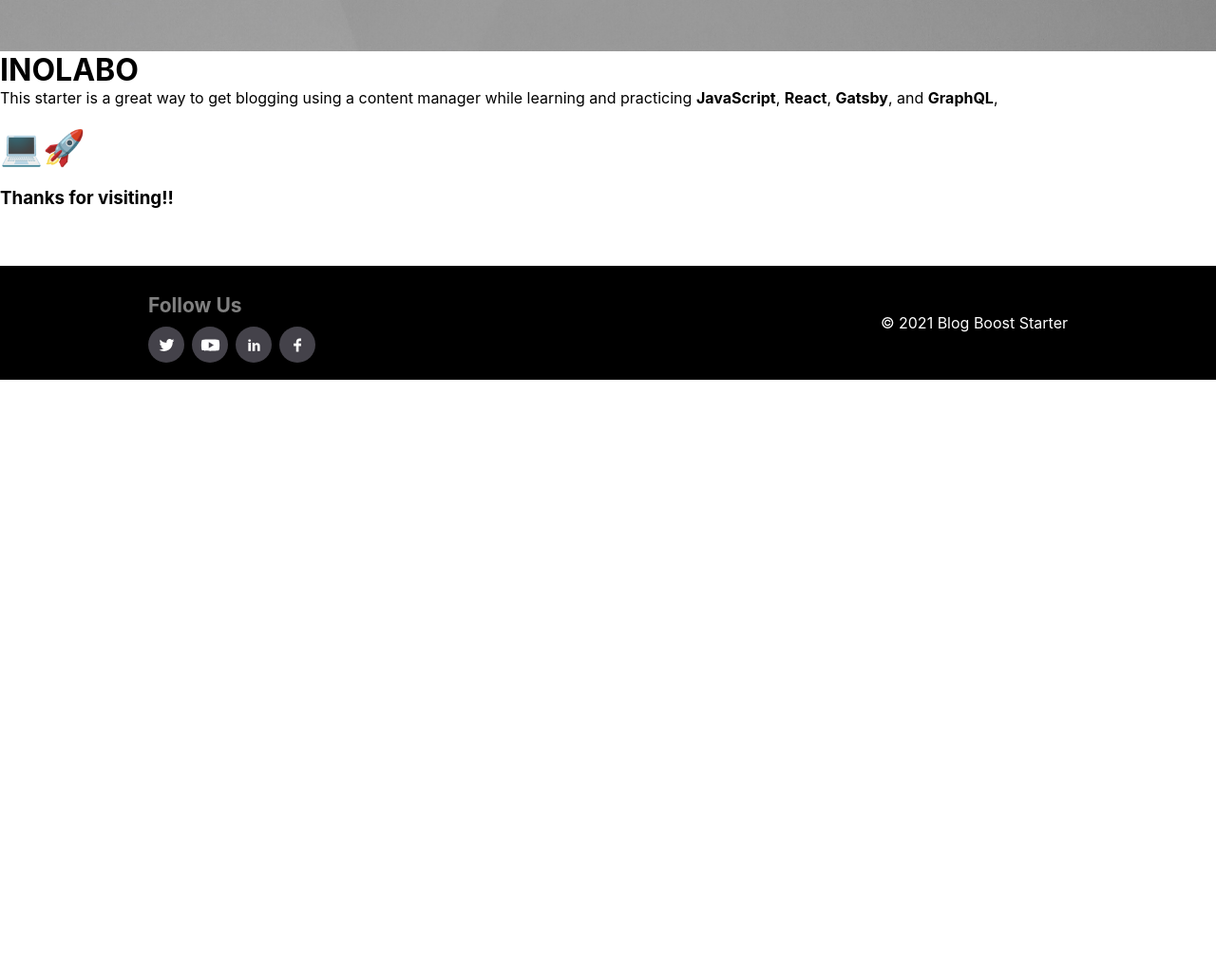
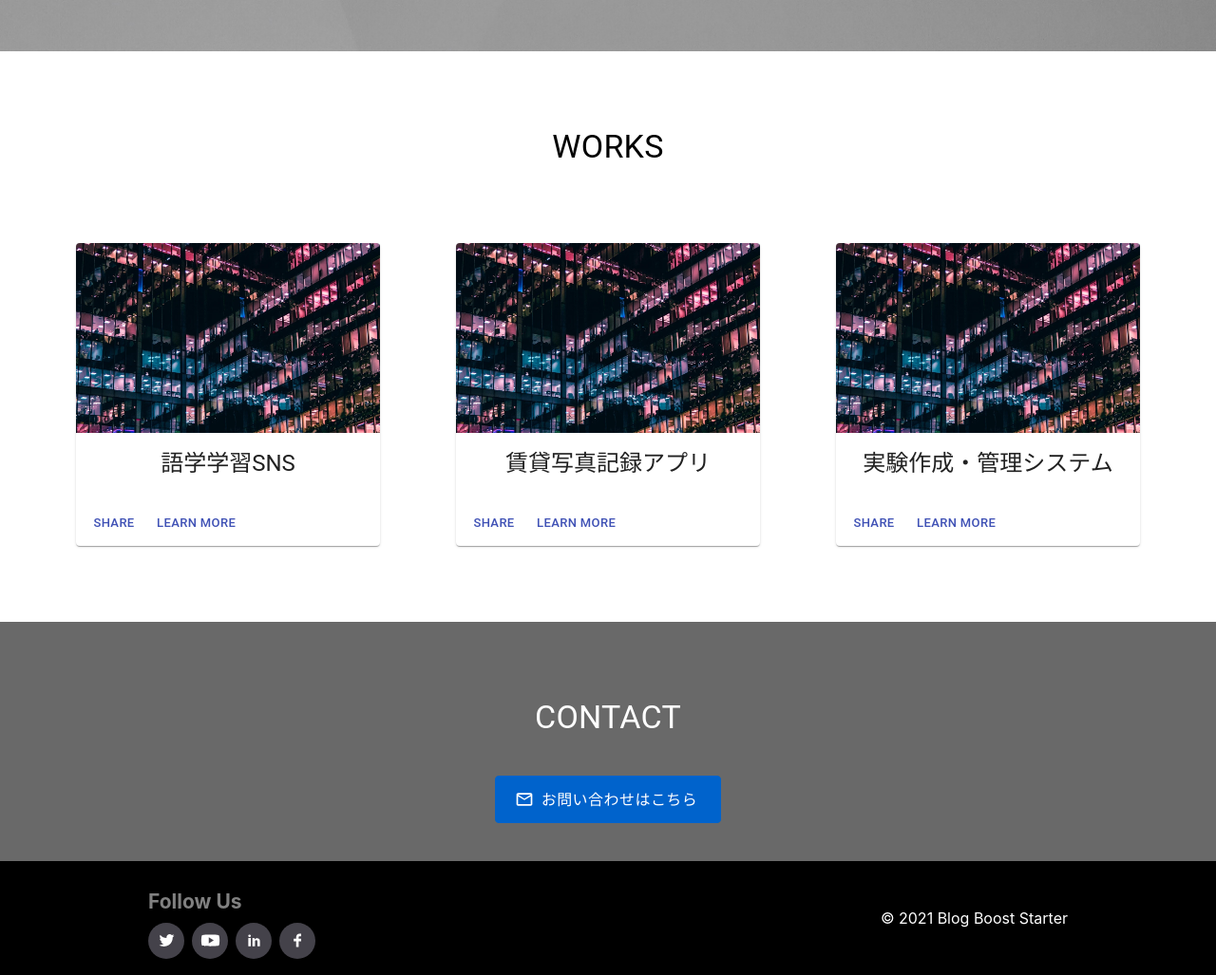
Before and after one commit to inoue0124/inolabo-hp, a Gatsby site: page / in a window 1280 px wide. Shown: the part 800-1827 px from the top of the page at 95% size. Before the commit the page ends 1200 px from the top, so only its background shows below. Built offline with nearby package versions, Linux system fonts and the light colour scheme; Gatsby itself is replaced by a stand-in of ours.

Commit message:
セクションコンポーネントを埋め込み

```diff
--- a/src/pages/index.js
+++ b/src/pages/index.js
@@ -1,10 +1,19 @@
 import React, { useState } from "react"
-
+import { makeStyles } from '@material-ui/core/styles';
 import Image from "../components/image"
 import Header from "../components/header"
 import Footer from "../components/footer"
+import SectionWorks from "../components/index/sectionWorks"
+import SectionConv from "../components/index/sectionConv"
 import SEO from "../components/seo"
 import "../styles/styles.css"
+
+
+const useStyles = makeStyles((theme) => ({
+  sectionTitle: {
+    textAlign: "center"
+  }
+}));
 
 const IndexPage = () => {
   const [menuOpen, setMenuOpen] = useState(false)
@@ -17,28 +26,12 @@ const IndexPage = () => {
         setMenuOpen={setMenuOpen}
         isTransparent={true}
       />
-      <SEO title="About Blog Boost Starter" />
+      <SEO title="イノラボ" />
       <div>
-        <Image filename="whiteImage.jpg" alt="Gatsbyスペースマン" />
-        <h1>INOLABO</h1>
+        <Image filename="whiteImage.jpg" alt="heroイメージ" />
 
-        <p>
-          This starter is a great way to get blogging using a content manager
-          while learning and practicing <strong>JavaScript</strong>,{" "}
-          <strong>React</strong>, <strong>Gatsby</strong>, and{" "}
-          <strong>GraphQL</strong>,
-        </p>
-
-        <div className="about-icons">
-          <span role="img" aria-label="Laptop.">
-            💻
-          </span>
-          <span role="img" aria-label="Rocket.">
-            🚀
-          </span>
-        </div>
-
-        <h3>Thanks for visiting!!</h3>
+        <SectionWorks />
+        <SectionConv />
       </div>
       <Footer />
     </>
--- a/src/styles/styles.css
+++ b/src/styles/styles.css
@@ -457,7 +457,6 @@ footer {
   color: white;
   width: 100%;
   min-height: 120px;
-  margin-top: 60px;
 }
 #footer .container {
   display: flex;
```
